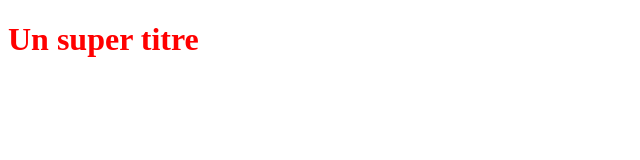
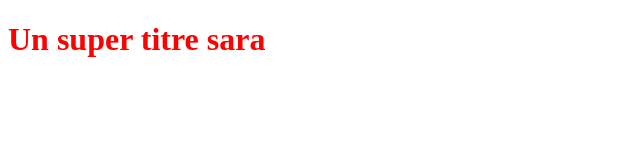
Before and after one commit to Sarita8888/OpenClassroomProjectSB, a plain HTML site: page index.html in a window 1280 px wide. Shown: the whole page, without its empty margins (0-640 px from the left). Drawn offline with Linux system fonts and the light colour scheme.

Commit message:
Modification du titre H1

```diff
--- a/index.html
+++ b/index.html
@@ -5,6 +5,6 @@
    <link rel="stylesheet" type="text/css" href="style.css">
 </head>
 <body>
-   <h1>Un super titre</h1>
+   <h1>Un super titre sara</h1>
 </body>
 </html>
```
